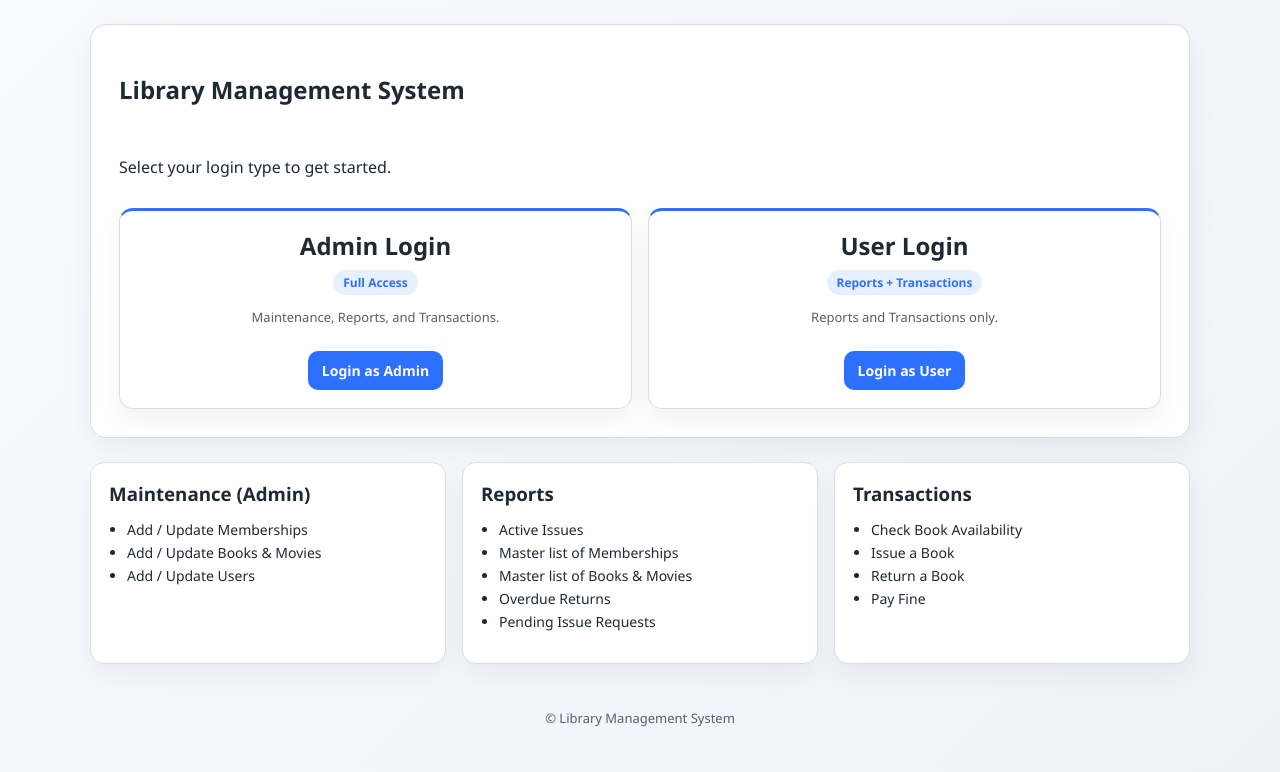
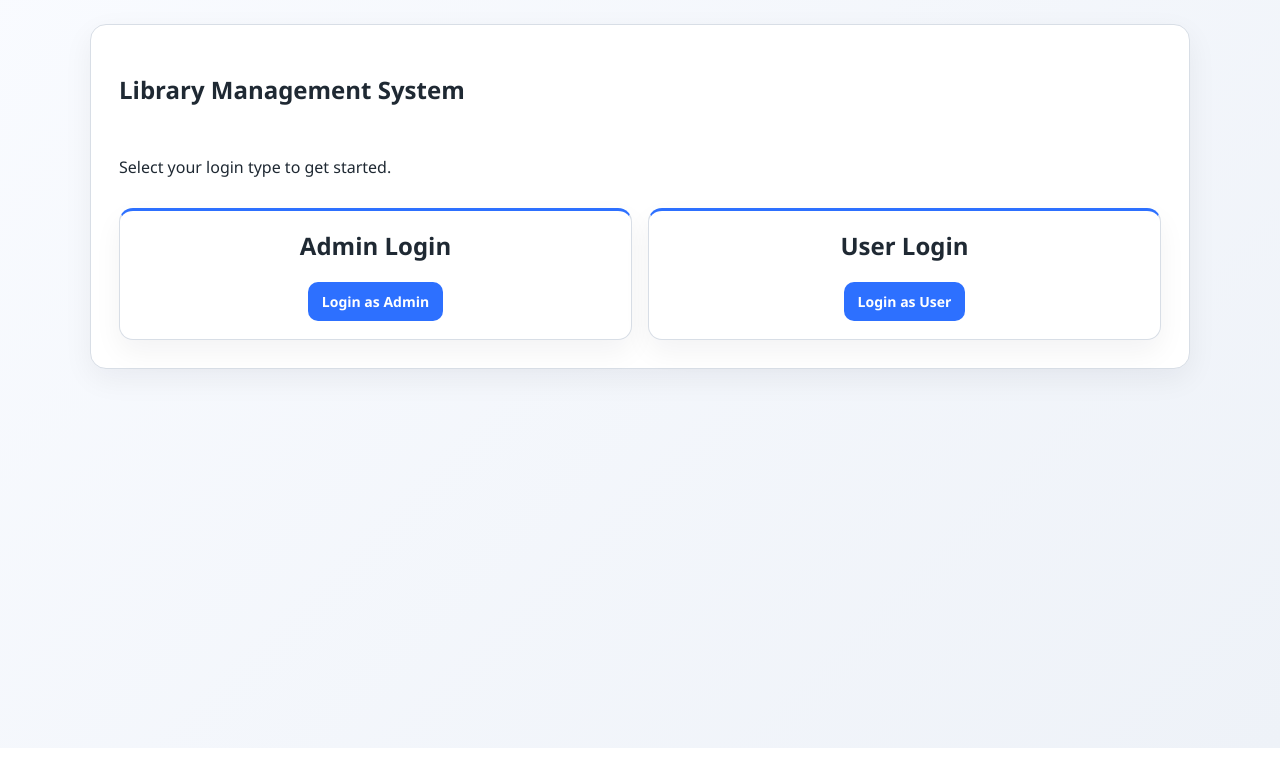
Before and after one commit to yash906/Library-Management-System, a Flask app: page / in a window 1280 px wide. Shown: the part 52-824 px from the top of the page. After the commit the page ends 800 px from the top, so only its background shows below. Run offline with Flask 3, Linux system fonts and the light colour scheme.

Commit message:
Quality changes

```diff
--- a/app.py
+++ b/app.py
@@ -22,15 +22,11 @@ app.config["SECRET_KEY"] = os.environ.get("FLASK_SECRET", "dev-secret")
 db = SQLAlchemy(app)
 
 
-# ---------------------------------------------------------------------------
-# Models
-# ---------------------------------------------------------------------------
-
 class User(db.Model):
     id = db.Column(db.Integer, primary_key=True)
     username = db.Column(db.String(80), unique=True, nullable=False)
     password = db.Column(db.String(120), nullable=False)
-    role = db.Column(db.String(10), nullable=False)  # admin | user
+    role = db.Column(db.String(10), nullable=False)
     name = db.Column(db.String(120), nullable=False)
     status = db.Column(db.String(20), nullable=False, default="active")
 
@@ -52,7 +48,7 @@ class Item(db.Model):
     title = db.Column(db.String(200), nullable=False)
     author = db.Column(db.String(200), nullable=False)
     serial_no = db.Column(db.String(80), unique=True, nullable=False)
-    item_type = db.Column(db.String(20), nullable=False, default="book")  # book | movie
+    item_type = db.Column(db.String(20), nullable=False, default="book")
     category = db.Column(db.String(100), nullable=False, default="General")
     available = db.Column(db.Boolean, default=True)
 
@@ -74,10 +70,6 @@ class Issue(db.Model):
     item = db.relationship("Item", backref="issues")
 
 
-# ---------------------------------------------------------------------------
-# Helpers
-# ---------------------------------------------------------------------------
-
 def login_required(role=None):
     def decorator(fn):
         @wraps(fn)
@@ -94,7 +86,6 @@ def login_required(role=None):
     return decorator
 
 
-# Category code mapping
 CATEGORIES = {
     "Science": "SC",
     "Economics": "EC",
@@ -107,7 +98,6 @@ CATEGORY_NAMES = list(CATEGORIES.keys())
 
 
 def generate_serial_no(category, item_type):
-    """Generate serial number like FCB000001, SCM000002, etc."""
     prefix = CATEGORIES.get(category, "XX")
     type_code = "B" if item_type == "book" else "M"
     pattern = f"{prefix}{type_code}%"
@@ -123,10 +113,6 @@ def generate_serial_no(category, item_type):
         next_num = 1
     return f"{prefix}{type_code}{next_num:06d}"
 
-
-# ---------------------------------------------------------------------------
-# Auth routes
-# ---------------------------------------------------------------------------
 
 @app.route("/")
 def index():
@@ -172,10 +158,6 @@ def logout():
     return redirect(url_for("index"))
 
 
-# ---------------------------------------------------------------------------
-# Dashboards
-# ---------------------------------------------------------------------------
-
 @app.route("/admin")
 @login_required(role="admin")
 def admin_dashboard():
@@ -188,17 +170,11 @@ def user_dashboard():
     return render_template("user_dashboard.html")
 
 
-# ---------------------------------------------------------------------------
-# Maintenance (admin only)
-# ---------------------------------------------------------------------------
-
 @app.route("/maintenance")
 @login_required(role="admin")
 def maintenance():
     return render_template("maintenance.html", active_tab="home")
 
-
-# -- Add Membership --------------------------------------------------------
 
 @app.route("/maintenance/membership/add", methods=["GET", "POST"])
 @login_required(role="admin")
@@ -232,8 +208,6 @@ def add_membership():
         return redirect(url_for("add_membership"))
     return render_template("membership_add.html", today=date.today().isoformat(), active_tab="add_membership")
 
-
-# -- Update Membership -----------------------------------------------------
 
 @app.route("/maintenance/membership/update", methods=["GET", "POST"])
 @login_required(role="admin")
@@ -273,8 +247,6 @@ def update_membership():
     return render_template("membership_update.html", membership=None, active_tab="update_membership")
 
 
-# -- Add Book/Movie --------------------------------------------------------
-
 @app.route("/maintenance/item/add", methods=["GET", "POST"])
 @login_required(role="admin")
 def add_item():
@@ -309,8 +281,6 @@ def add_item():
 
     return render_template("item_add.html", categories=CATEGORY_NAMES, active_tab="add_item")
 
-
-# -- Update Book/Movie ----------------------------------------------------
 
 @app.route("/maintenance/item/update", methods=["GET", "POST"])
 @login_required(role="admin")
@@ -355,8 +325,6 @@ def update_item():
 
     return render_template("item_update.html", item=None, categories=CATEGORY_NAMES, active_tab="update_item")
 
-
-# -- User Management -------------------------------------------------------
 
 @app.route("/maintenance/user", methods=["GET", "POST"])
 @login_required(role="admin")
@@ -413,10 +381,6 @@ def manage_user():
 
     return render_template("user_manage.html", target_user=None, active_tab="manage_user")
 
-
-# ---------------------------------------------------------------------------
-# Reports
-# ---------------------------------------------------------------------------
 
 @app.route("/reports")
 @login_required()
@@ -501,17 +465,11 @@ def report_pending():
     return render_template("report_pending.html", pending=rows, active_tab="pending")
 
 
-# ---------------------------------------------------------------------------
-# Transactions
-# ---------------------------------------------------------------------------
-
 @app.route("/transactions")
 @login_required()
 def transactions():
     return render_template("transactions.html", active_tab="home")
 
-
-# -- Book Available (search) -----------------------------------------------
 
 @app.route("/transactions/available", methods=["GET", "POST"])
 @login_required()
@@ -553,8 +511,6 @@ def book_available():
         active_tab="available",
     )
 
-
-# -- Issue Book ------------------------------------------------------------
 
 @app.route("/transactions/issue", methods=["GET", "POST"])
 @login_required()
@@ -637,12 +593,9 @@ def issue_book():
     return redirect(url_for("transactions_issue"))
 
 
-# -- Return Book -----------------------------------------------------------
-
 @app.route("/transactions/return", methods=["GET", "POST"])
 @login_required()
 def transactions_return():
-    # Get all active (unreturned) issues for dropdowns
     active_issues = Issue.query.filter_by(returned=False).all()
     issued_books = []
     for iss in active_issues:
@@ -692,7 +645,6 @@ def return_book():
         issue.remarks = remarks
     db.session.commit()
 
-    # Always redirect to Pay Fine page
     fine = {
         "issue_id": issue.id,
         "title": issue.item.title,
@@ -707,8 +659,6 @@ def return_book():
     }
     return render_template("transactions_fine.html", fine=fine, active_tab="fine")
 
-
-# -- Fine Payment ----------------------------------------------------------
 
 @app.route("/transactions/fine", methods=["GET", "POST"])
 @login_required()
@@ -777,7 +727,6 @@ def pay_fine():
         flash("Issue not found.", "error")
         return redirect(url_for("transactions_return"))
 
-    # Set actual return date if provided from standalone Pay Fine form
     if actual_return_str and not issue.actual_return_date:
         actual_return = date.fromisoformat(actual_return_str)
         issue.actual_return_date = actual_return
@@ -814,10 +763,6 @@ def pay_fine():
     return redirect(url_for("transactions"))
 
 
-# ---------------------------------------------------------------------------
-# AJAX helpers
-# ---------------------------------------------------------------------------
-
 @app.route("/api/item/<serial_no>")
 @login_required()
 def api_get_item(serial_no):
@@ -836,7 +781,6 @@ def api_get_item(serial_no):
 @app.route("/api/issue/<serial_no>")
 @login_required()
 def api_get_issue(serial_no):
-    """Get active issue details by item serial number."""
     issue = Issue.query.join(Item).filter(
         Item.serial_no == serial_no, Issue.returned == False
     ).first()
@@ -872,13 +816,8 @@ def api_get_membership(mid):
     })
 
 
-# ---------------------------------------------------------------------------
-# Seed / Init
-# ---------------------------------------------------------------------------
-
 @app.cli.command("init-db")
 def init_db_cmd():
-    """Reset and seed the database."""
     _seed_db()
 
 
--- a/static/style.css
+++ b/static/style.css
@@ -217,14 +217,10 @@ textarea { min-height: 80px; resize: vertical; }
 .features { padding-left: 18px; font-size: 14px; }
 .features li { margin-bottom: 4px; }
 
-footer { margin-top: auto; }
-
 @media (max-width: 640px) {
   .nav { flex-direction: column; align-items: flex-start; }
   .radio-group { flex-direction: column; gap: 8px; }
 }
-
-/* ---- Transactions sidebar layout ---- */
 
 .txn-layout {
   display: flex;
--- a/templates/admin_login.html
+++ b/templates/admin_login.html
@@ -3,7 +3,6 @@
 {% block content %}
 <div class="card narrow">
   <h1>Admin Login</h1>
-  <p class="notice">Admin can access Maintenance, Reports, and Transactions.</p>
   <form action="{{ url_for('admin_login') }}" method="post">
     <label for="username">Username</label>
     <input id="username" name="username" type="text" required>
--- a/templates/base.html
+++ b/templates/base.html
@@ -11,20 +11,8 @@
     <div class="shell nav">
       <a href="{{ url_for('index') }}" class="brand">Library Management System</a>
       <div class="nav-links">
-        {% if session.get('user_role') == 'admin' %}
-          <a class="nav-link" href="{{ url_for('admin_dashboard') }}">Dashboard</a>
-          <a class="nav-link" href="{{ url_for('maintenance') }}">Maintenance</a>
-          <a class="nav-link" href="{{ url_for('reports') }}">Reports</a>
-          <a class="nav-link" href="{{ url_for('transactions') }}">Transactions</a>
-          <span class="badge">Admin: {{ session.get('user_name') }}</span>
-          <form style="display:inline" action="{{ url_for('logout') }}" method="post">
-            <button class="btn secondary btn-sm" type="submit">Logout</button>
-          </form>
-        {% elif session.get('user_role') == 'user' %}
-          <a class="nav-link" href="{{ url_for('user_dashboard') }}">Dashboard</a>
-          <a class="nav-link" href="{{ url_for('reports') }}">Reports</a>
-          <a class="nav-link" href="{{ url_for('transactions') }}">Transactions</a>
-          <span class="badge">User: {{ session.get('user_name') }}</span>
+        {% if session.get('user_role') %}
+          <a class="btn secondary btn-sm" href="javascript:history.back()">Back</a>
           <form style="display:inline" action="{{ url_for('logout') }}" method="post">
             <button class="btn secondary btn-sm" type="submit">Logout</button>
           </form>
@@ -47,11 +35,6 @@
     {% block content %}{% endblock %}
   </main>
 
-  <footer>
-    <div class="shell" style="padding-top:0;">
-      <p class="notice" style="text-align:center;">&copy; Library Management System</p>
-    </div>
-  </footer>
   {% block scripts %}{% endblock %}
 </body>
 </html>
--- a/templates/index.html
+++ b/templates/index.html
@@ -7,46 +7,12 @@
   <div class="grid two">
     <div class="card login-card" style="text-align:center;">
       <h2>Admin Login</h2>
-      <span class="badge">Full Access</span>
-      <p class="notice">Maintenance, Reports, and Transactions.</p>
       <a class="btn" href="{{ url_for('admin_login') }}" style="display:inline-block;margin-top:12px;text-decoration:none;">Login as Admin</a>
     </div>
     <div class="card login-card" style="text-align:center;">
       <h2>User Login</h2>
-      <span class="badge">Reports + Transactions</span>
-      <p class="notice">Reports and Transactions only.</p>
       <a class="btn" href="{{ url_for('user_login') }}" style="display:inline-block;margin-top:12px;text-decoration:none;">Login as User</a>
     </div>
   </div>
 </section>
-
-<section class="grid three" style="margin-top:24px;">
-  <div class="card">
-    <h3>Maintenance (Admin)</h3>
-    <ul class="features">
-      <li>Add / Update Memberships</li>
-      <li>Add / Update Books & Movies</li>
-      <li>Add / Update Users</li>
-    </ul>
-  </div>
-  <div class="card">
-    <h3>Reports</h3>
-    <ul class="features">
-      <li>Active Issues</li>
-      <li>Master list of Memberships</li>
-      <li>Master list of Books & Movies</li>
-      <li>Overdue Returns</li>
-      <li>Pending Issue Requests</li>
-    </ul>
-  </div>
-  <div class="card">
-    <h3>Transactions</h3>
-    <ul class="features">
-      <li>Check Book Availability</li>
-      <li>Issue a Book</li>
-      <li>Return a Book</li>
-      <li>Pay Fine</li>
-    </ul>
-  </div>
-</section>
 {% endblock %}
--- a/templates/transactions.html
+++ b/templates/transactions.html
@@ -2,7 +2,6 @@
 {% block title %}Transactions{% endblock %}
 {% block content %}
 <div class="txn-layout">
-  <!-- Left Sidebar -->
   <aside class="txn-sidebar">
     <nav class="txn-nav">
       <a class="txn-nav-item {% if active_tab == 'available' %}active{% endif %}"
@@ -16,7 +15,6 @@
     </nav>
   </aside>
 
-  <!-- Main Content -->
   <section class="txn-content">
     {% block txn_body %}
     <div class="txn-welcome">
--- a/templates/transactions_issue.html
+++ b/templates/transactions_issue.html
@@ -57,7 +57,6 @@ var issueDate = document.getElementById('issue_date');
 var returnDate = document.getElementById('return_date');
 var errorDiv = document.getElementById('issue-error');
 
-// Pre-select if item was passed via query string
 {% if item %}
 (function() {
   for (var i = 0; i < bookSelect.options.length; i++) {
--- a/templates/transactions_return.html
+++ b/templates/transactions_return.html
@@ -81,7 +81,6 @@ function populateFromSerial() {
   issueDateInput.value = opt.dataset.issue || '';
   returnDateInput.value = opt.dataset['return'] || '';
   issueIdInput.value = opt.dataset.issueid || '';
-  // Sync book dropdown by serial_no value
   for (var i = 0; i < bookSelect.options.length; i++) {
     if (bookSelect.options[i].value === opt.value) {
       bookSelect.selectedIndex = i;
--- a/templates/user_login.html
+++ b/templates/user_login.html
@@ -3,7 +3,6 @@
 {% block content %}
 <div class="card narrow">
   <h1>User Login</h1>
-  <p class="notice">Users can access Reports and Transactions.</p>
   <form action="{{ url_for('user_login') }}" method="post">
     <label for="username">Username</label>
     <input id="username" name="username" type="text" required>
```
Also changed, not shown: README.md.
